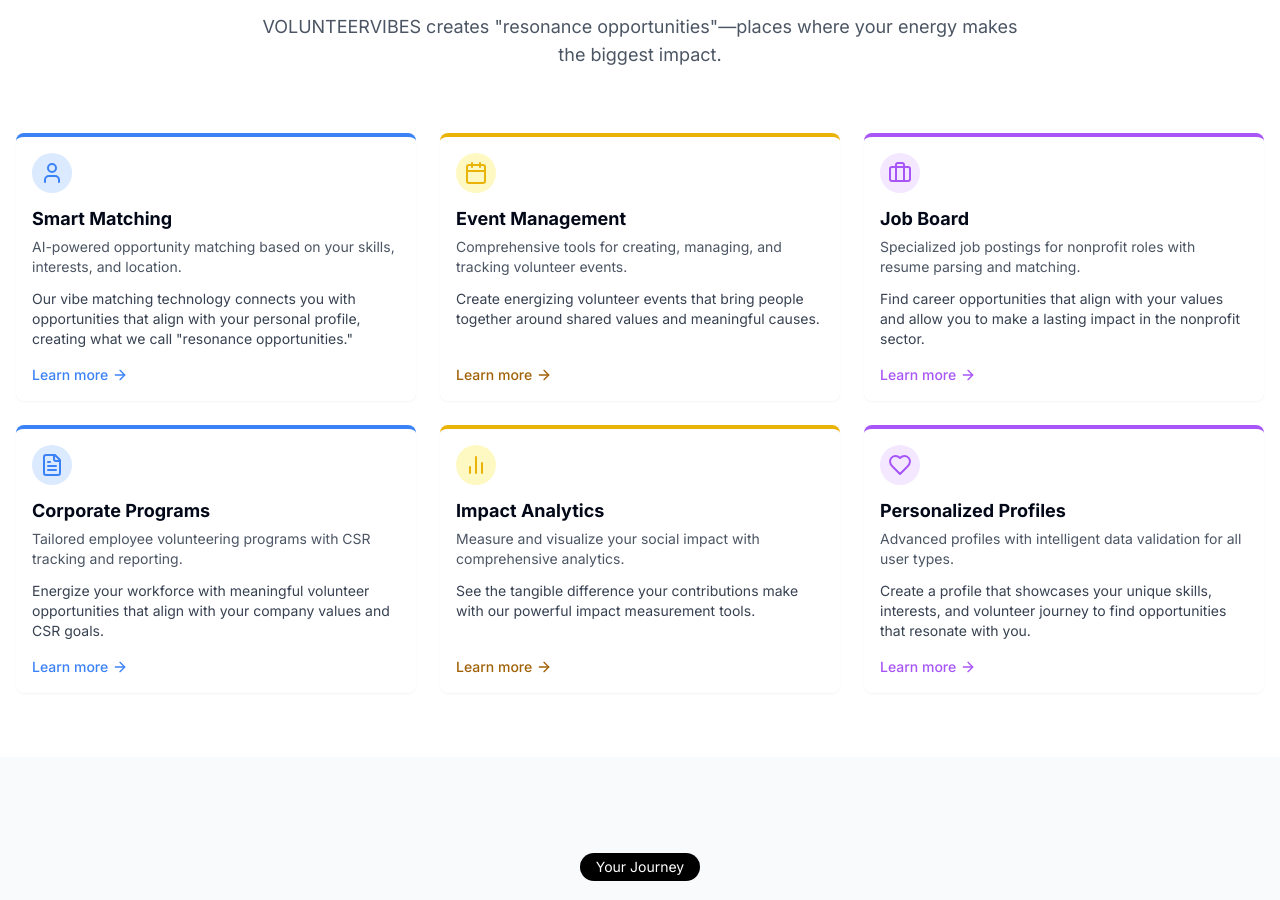
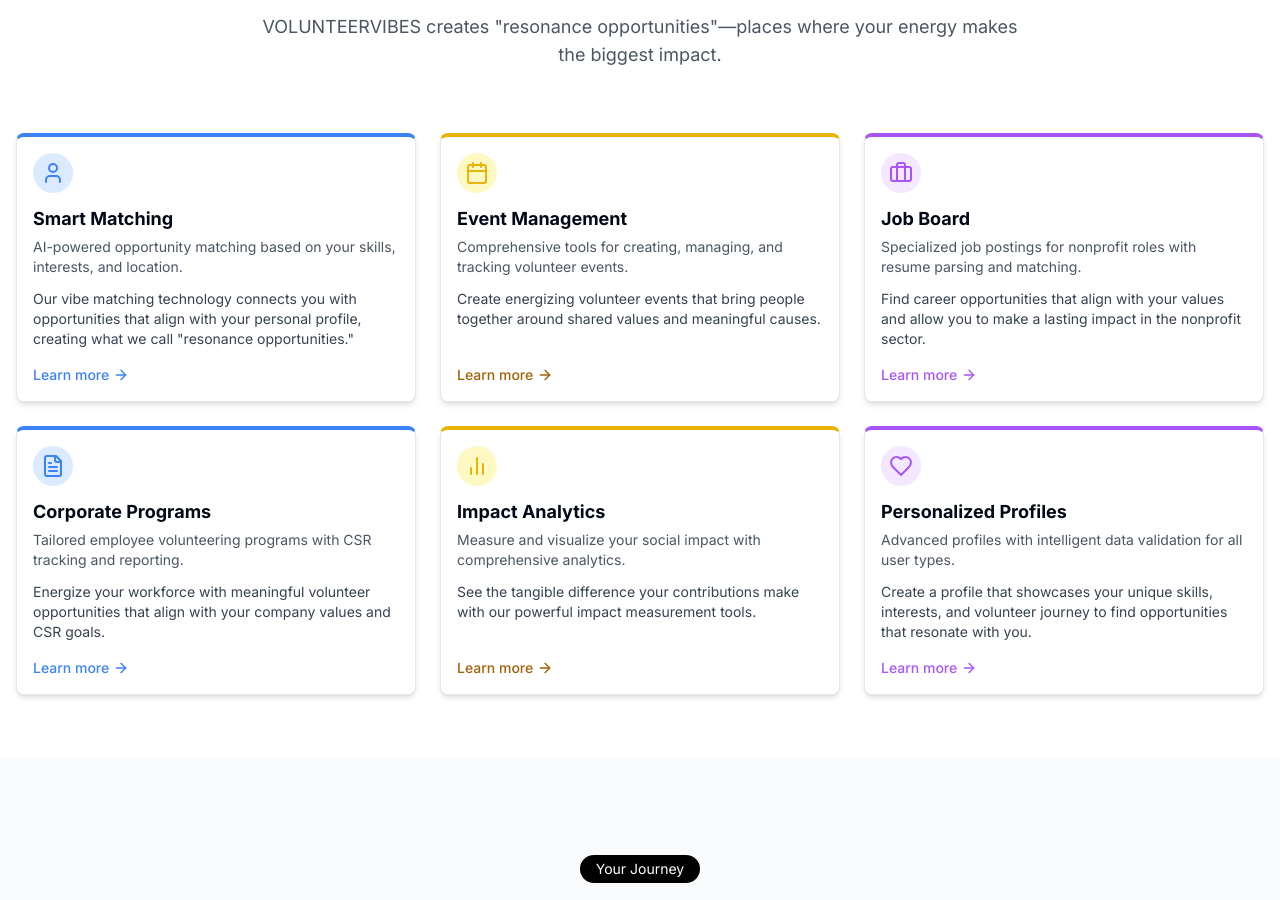
Before and after one commit to Kush396/Volunteer-Vibe---Kushal, a Next.js app: page / in a window 1280 px wide. Shown: the part 1100-2000 px from the top of the page. Built offline with nearby package versions, Linux system fonts and the light colour scheme.

Commit message:
feat: enhance feature card boundary visibility
Add stronger borders to improve feature card visibility.

Co-authored-by: Kushal Bansal <116499449+Kush396@users.noreply.github.com>

```diff
--- a/components/features-section.tsx
+++ b/components/features-section.tsx
@@ -98,7 +98,9 @@ interface FeatureCardProps {
 
 function FeatureCard({ icon, iconBg, borderColor, title, subtitle, description, learnMoreColor }: FeatureCardProps) {
   return (
-    <div className={`bg-white rounded-lg shadow-sm border-t-4 ${borderColor} flex flex-col h-full`}>
+    <div
+      className={`bg-white rounded-lg shadow-md border border-gray-200 border-t-4 ${borderColor} flex flex-col h-full`}
+    >
       <div className="p-4 flex flex-col h-full">
         <div className={`${iconBg} w-10 h-10 rounded-full flex items-center justify-center mb-3`}>{icon}</div>
 
```
